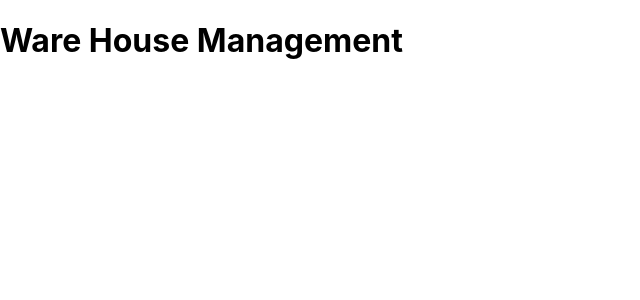
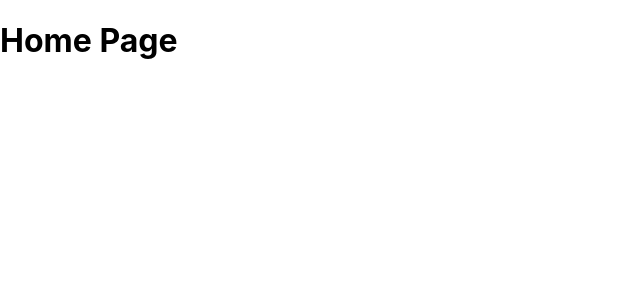
Before and after one commit to AbdMamun1999/warehouse-management-client-site, a React (Create React App) app: page / in a window 1280 px wide. Shown: the top 300 px of the page, without its empty margins (0-640 px from the left). Built offline with nearby package versions, Linux system fonts and the light colour scheme.

Commit message:
add a component name home page

```diff
--- a/src/App.js
+++ b/src/App.js
@@ -1,9 +1,13 @@
+import { Route, Routes } from 'react-router-dom';
 import './App.css';
+import HomePage from './Components/HomePage/HomePage';
 
 function App() {
   return (
     <div className="App">
-     <h1>Ware House Management</h1>
+     <Routes>
+       <Route path='/' element={<HomePage></HomePage>}></Route>
+     </Routes>
     </div>
   );
 }
--- /dev/null
+++ b/src/Components/HomePage/HomePage.js
@@ -0,0 +1,11 @@
+import React from 'react';
+
+const HomePage = () => {
+    return (
+        <div>
+            <h1>Home Page</h1>
+        </div>
+    );
+};
+
+export default HomePage;
```
